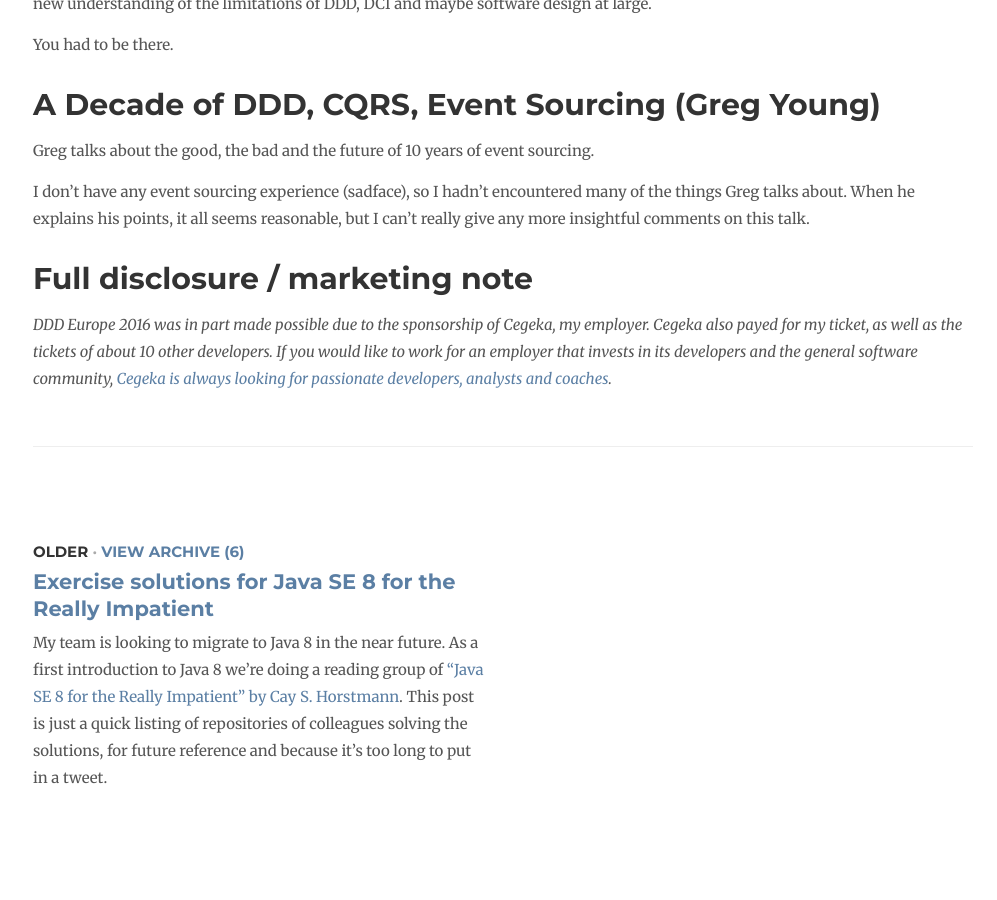
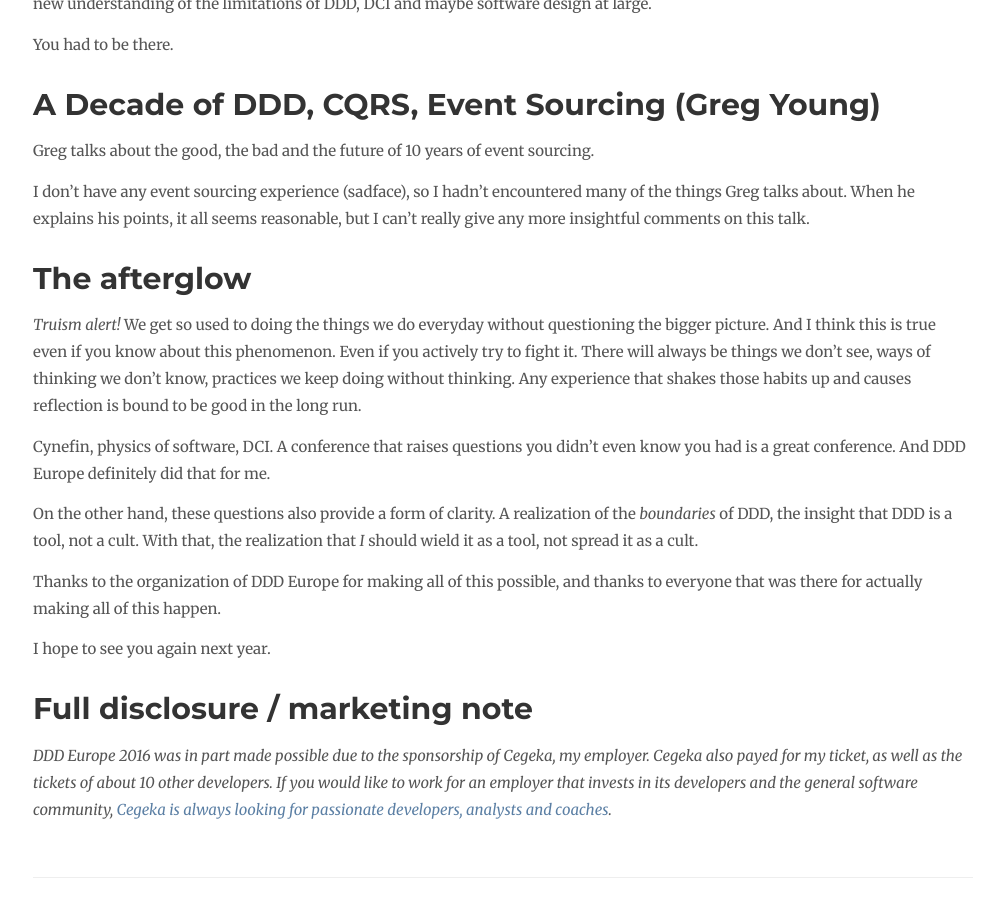
Before and after one commit to verhoevenv/verhoevenv.github.io, a Jekyll site: the page built from _posts/2016-02-01-notes-from-ddd-europe.md, in a window 1280 px wide and 900 px high, scrolled down 5354 px. Shown: the whole window, without its empty margins (137-1134 px from the left). Built offline with Jekyll 4.4.1, drawn with Linux system fonts in a browser that asks for light colours; nearby versions of some CDN libraries; comment, search, counter and statistics services are not loaded.

Commit message:
Add a conclusion to the DDD EU post

```diff
--- a/_posts/2016-02-01-notes-from-ddd-europe.md
+++ b/_posts/2016-02-01-notes-from-ddd-europe.md
@@ -103,5 +103,16 @@
 
 I don't have any event sourcing experience (sadface), so I hadn't encountered many of the things Greg talks about. When he explains his points, it all seems reasonable, but I can't really give any more insightful comments on this talk.
 
+# The afterglow
+_Truism alert!_ We get so used to doing the things we do everyday without questioning the bigger picture. And I think this is true even if you know about this phenomenon. Even if you actively try to fight it. There will always be things we don't see, ways of thinking we don't know, practices we keep doing without thinking. Any experience that shakes those habits up and causes reflection is bound to be good in the long run.
+
+Cynefin, physics of software, DCI. A conference that raises questions you didn't even know you had is a great conference. And DDD Europe definitely did that for me.
+
+On the other hand, these questions also provide a form of clarity. A realization of the _boundaries_ of DDD, the insight that DDD is a tool, not a cult. With that, the realization that _I_ should wield it as a tool, not spread it as a cult.
+
+Thanks to the organization of DDD Europe for making all of this possible, and thanks to everyone that was there for actually making all of this happen.
+
+I hope to see you again next year.
+
 # Full disclosure / marketing note
 _DDD Europe 2016 was in part made possible due to the sponsorship of Cegeka, my employer. Cegeka also payed for my ticket, as well as the tickets of about 10 other developers. If you would like to work for an employer that invests in its developers and the general software community, [Cegeka is always looking for passionate developers, analysts and coaches](http://www.cegeka.com/en/jobs)._
```
